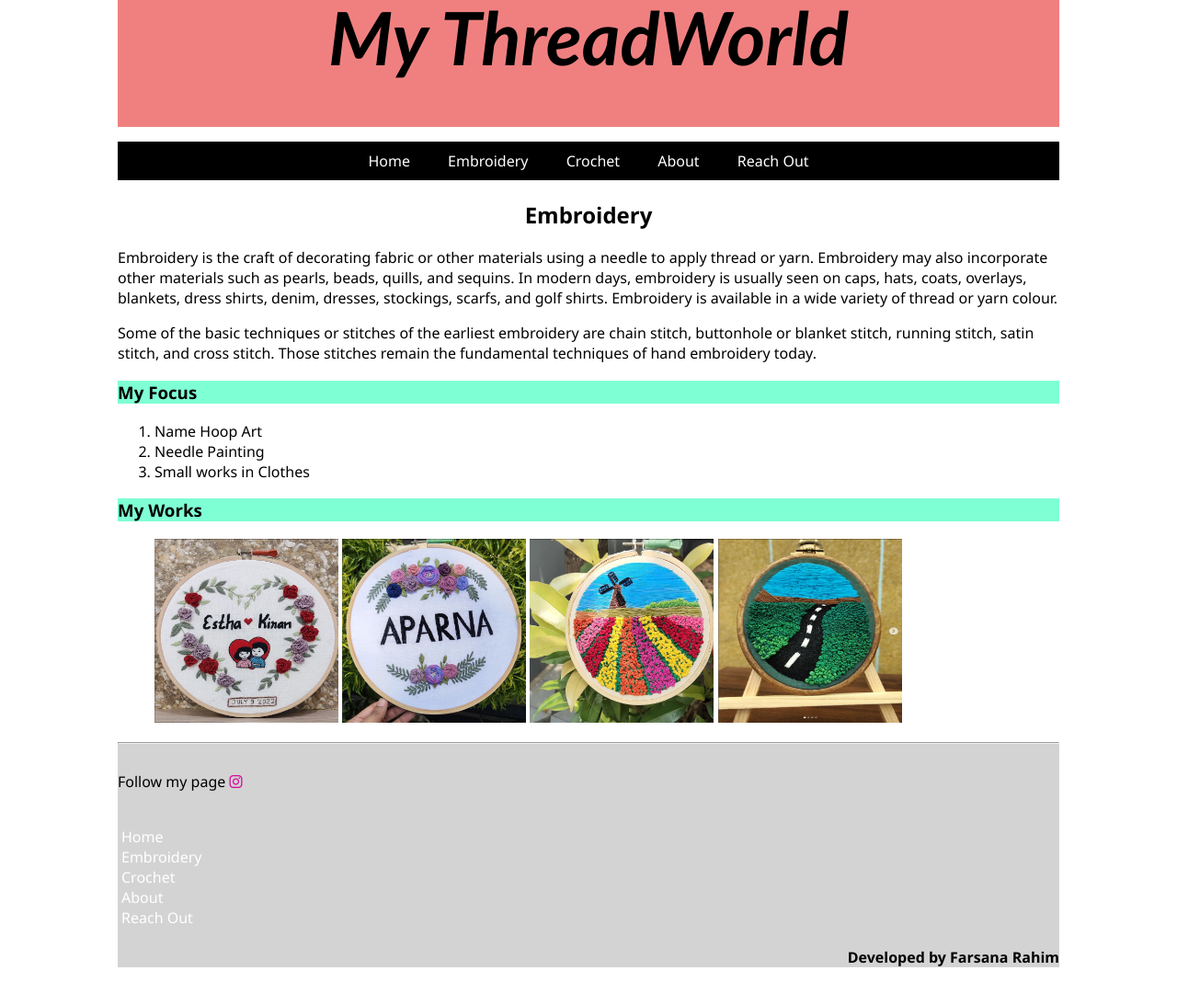
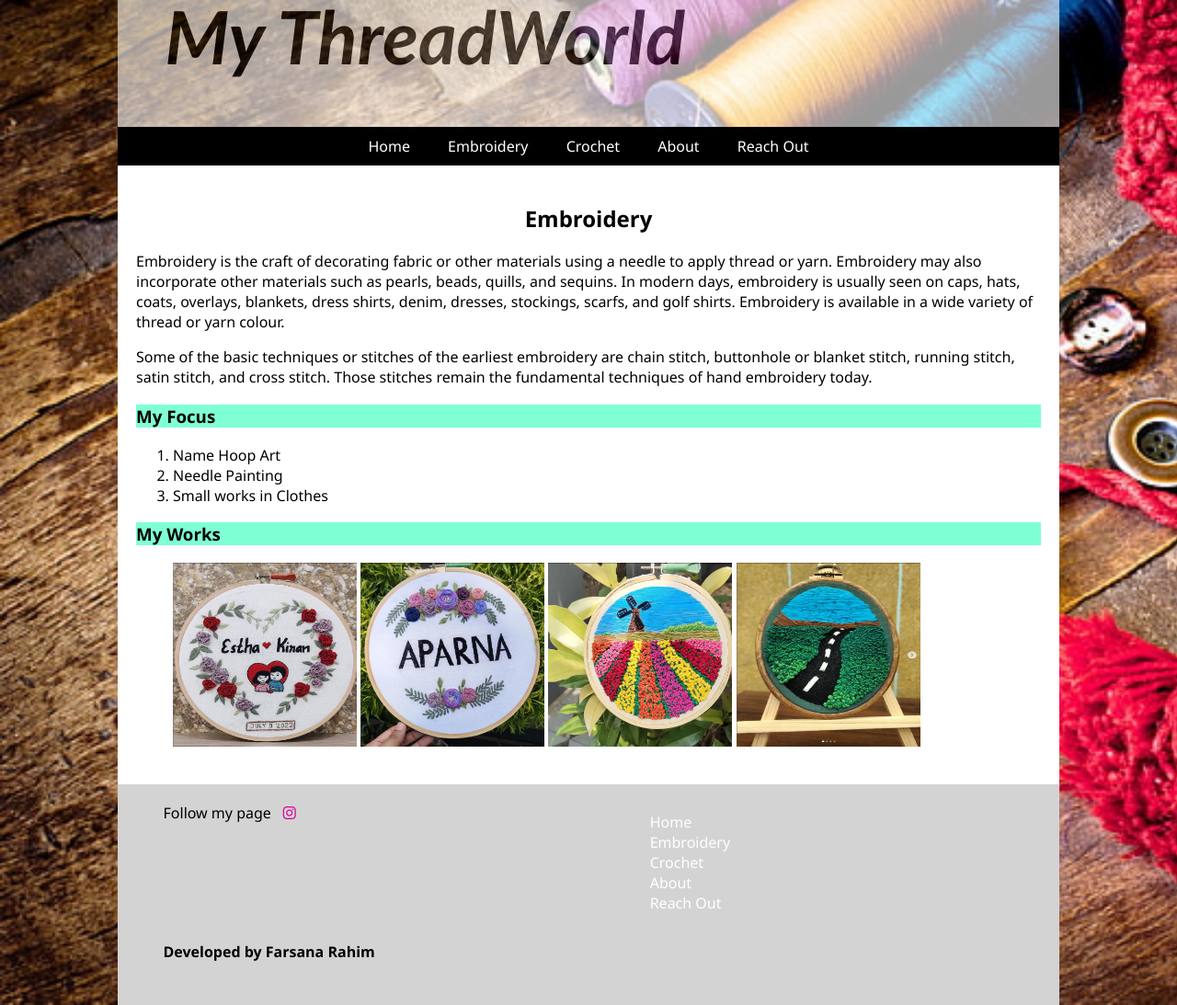
Before and after one commit to farsana-fr/myThreadWorld, a plain HTML site: page embroidery.html in a window 1280 px wide. Shown: the part 60-1153 px from the top of the page at 92% size. Drawn offline with Linux system fonts and the light colour scheme.

Commit message:
Styling with Classes

```diff
--- a/css/mythreadstyle.css
+++ b/css/mythreadstyle.css
@@ -3,6 +3,8 @@
 }
 body {
   margin: 0% 10%;
+  background-image: url("../images/back1.jpg");
+  background-size: cover;
 }
 #title {
   margin-bottom: 0px;
@@ -13,7 +15,11 @@ body {
   font-size: 5em;
   font-style: italic;
 }
-h1,
+h1{
+
+  opacity: 0.6;
+  background-color: white;
+}
 h2 {
   color: black;
   text-align: center;
@@ -24,33 +30,36 @@ h2 {
 h3 {
   background-color: aquamarine;
 }
-header {
-  background-color: LightCoral;
-  margin: 0px;
+article
+{
+  background-color: white;
+  padding: 20px;
 }
-footer {
-  background-color: LightGray;
-  clear: both;
-}
-footer h4 {
-  text-align: right;
-}
+
 blockquote {
   background-color: beige;
   font-style: italic;
   padding: 20px;
   float: right;
   width: 200px;
+  margin: 0px;
 }
-nav {
+dl
+{
+  margin: 0px;
+  padding: 20px;
+}
+.headNav nav {
   background-color: black;
-  text-align: center;
+text-align: center;
+  margin: 0px;
 }
-nav ul {
+ nav ul {
   list-style-type: none;
   padding: 10px 50px;
+  margin: 0px;
 }
-nav li {
+.headNav nav li {
   display: inline;
   width: 200px;
 }
@@ -63,7 +72,7 @@ a:visited {
   padding-top: 1%;
   padding-bottom: 1%;
 }
-nav a:hover {
+.headNav nav a:hover {
   background-color: lightcyan;
   color: black;
 }
@@ -110,15 +119,35 @@ video{
   float:right;
   margin-left: 50px;
 }
+footer {
+  background-color: LightGray;
+  padding: 20px;
+  height: 200px;
+}
+.insta,.footnav, .developer
+{
+  width: 45%;
+  margin-left: 3%;
+  float: left;
+}
+.footnav a:hover{
+  color: black;
+}
+
+/* footer h4 {
+  text-align: right;
+}
+footer nav
+{
+  width: 5%;
+  margin: 0 0 0 30%;
+}
 footer nav ul{
   background-color: LightGray;
-  padding: 0px;
-}
-footer nav li{
-  display: block;
-  text-align: left;
+  text-align: center;
+
 }
 footer nav a:hover
-{
-  background-color: lightgray;
+{   background-color: lightgray;
 }
+*/
--- a/embroidery.html
+++ b/embroidery.html
@@ -14,6 +14,8 @@
   <body>
     <header><h1 id="title">My ThreadWorld</h1></header>
     <nav>
+      <div class="headNav">
+        <nav>
           <ul>
             <li><a href="./index.html">Home</a></li>
             <li><a href="./embroidery.html">Embroidery</a></li>
@@ -22,6 +24,8 @@
             <li><a href="./reachout.html">Reach Out</a></li>
           </ul>
         </nav>
+      </div>
+    <article>
       <h2>Embroidery</h2>
       <p>
         Embroidery is the craft of decorating fabric or other materials using a
@@ -52,13 +56,15 @@
         <img src="./images/em/2.png" alt="" width="200px" height="200px" />
         <img src="./images/em/4.png" alt="" width="200px" height="200px" />
       </figure>
+    </article>
     <footer>
-      <hr />
-      <br />
+      <div class="insta">
       Follow my page
         <a href="https://www.instagram.com/my_threadworld/" target="_blank">
-        <i class="fa-brands fa-instagram"></i> </a
-      ><br /><br />
+          <i class="fa-brands fa-instagram"></i>
+      </a>
+    </div>
+      <div class="footnav">
         <nav>
           <ul>
             <li><a href="./index.html">Home</a></li>
@@ -68,7 +74,8 @@
             <li><a href="./reachout.html">Reach Out</a></li>
           </ul>
         </nav>
-      <h4>Developed by Farsana Rahim</h4>
+      </div>
+      <div class="developer"><h4>Developed by Farsana Rahim</h4></div>
     </footer>
   </body>
 </html>
```
Also changed, not shown: about.html (+12 -7 lines), crochet.html (+11 -5 lines), index.html (+9 -5 lines), reachout.html (+11 -5 lines), images/back.jpg (added), images/back1.jpg (added). Lines whose indentation alone changed are shown as unchanged.
